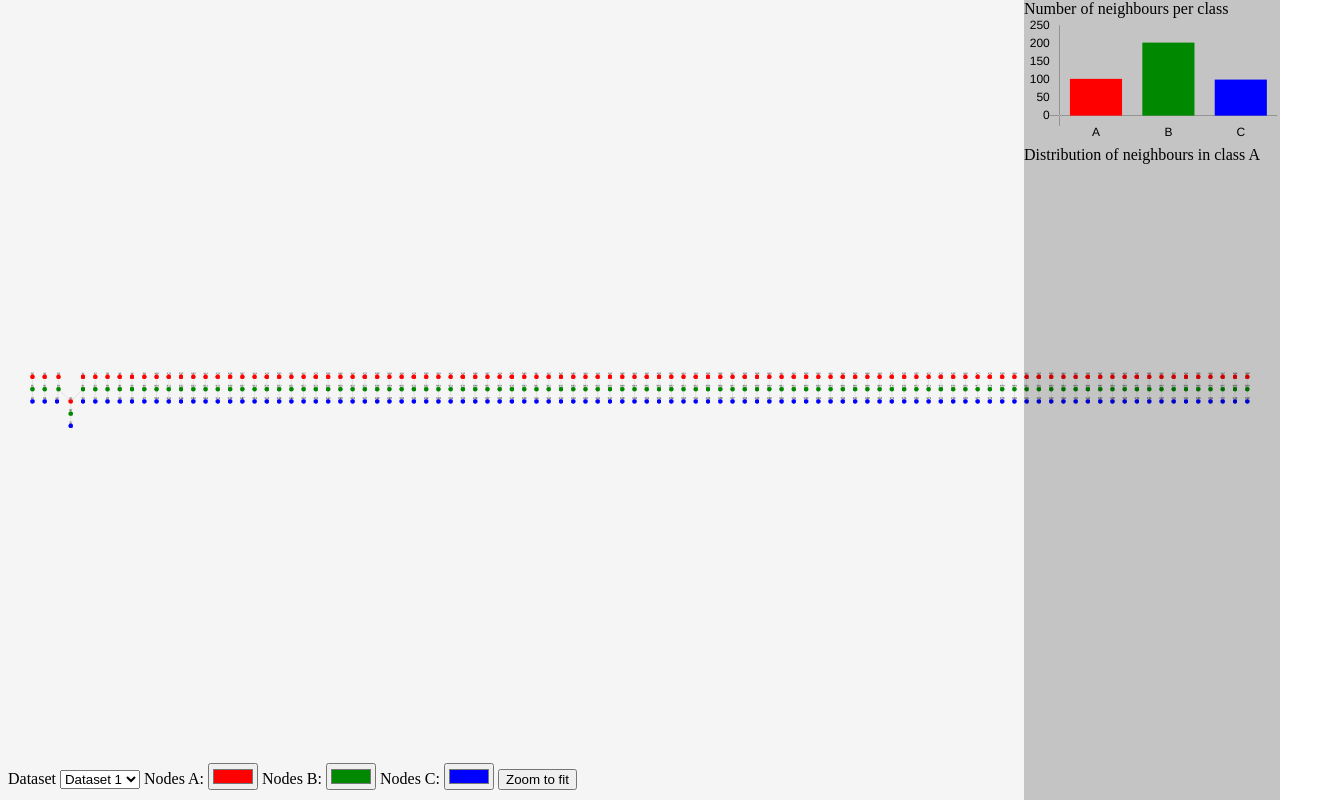
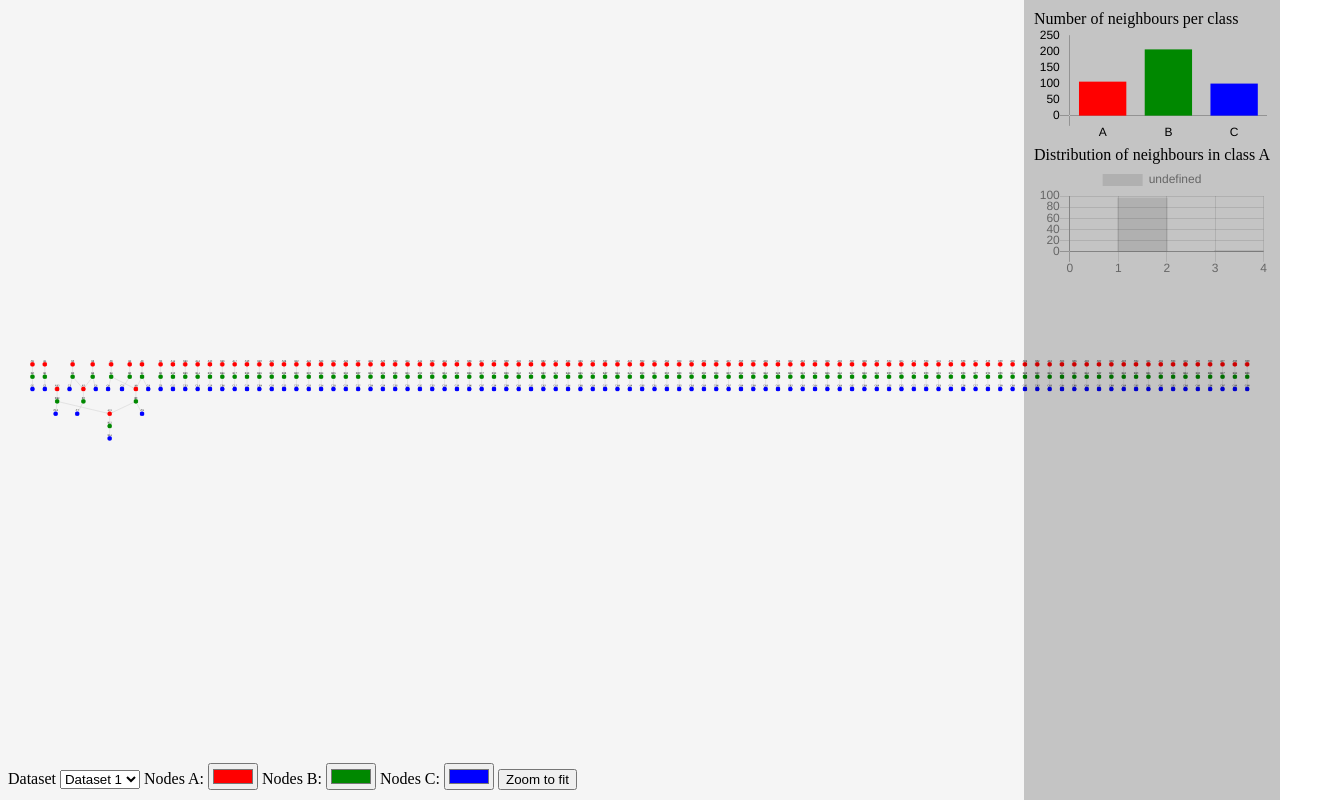
Before and after one commit to plavy/vd, a plain HTML site: page index.html in a window 1280 px wide. Shown: the whole page, 1324 px wide, since content can reach past the window. Drawn offline with nearby package versions, Linux system fonts and the light colour scheme.

Commit message:
prototype histogram

```diff
--- a/datasets.js
+++ b/datasets.js
@@ -20,6 +20,12 @@ for(let i = 0; i < N; i++) {
 
 edges.push({"data": {"id": "2:0", "source": "B4", "target": "A7"}})
 edges.push({"data": {"id": "2:1", "source": "B3", "target": "A7"}})
+
+edges.push({"data": {"id": "2:2", "source": "B6", "target": "A9"}})
+edges.push({"data": {"id": "2:3", "source": "B8", "target": "A9"}})
+
+edges.push({"data": {"id": "2:4", "source": "B9", "target": "A11"}})
+edges.push({"data": {"id": "2:5", "source": "B10", "target": "A11"}})
 
 
 const dataset1 = {
--- a/index.html
+++ b/index.html
@@ -17,11 +17,13 @@
 
 <body>
     <div id="right-panel">
-        <label for="bar-chart">Number of neighbours per class</label>
-        <canvas id="bar-chart"></canvas>
+        <div id="right-panel-content">
+            <label for="bar-chart">Number of neighbours per class</label>
+            <canvas id="bar-chart"></canvas>
 
-        <label for="bar-chart">Distribution of neighbours in class A</label>
-        <canvas id="histogram"></canvas>
+            <label for="bar-chart">Distribution of neighbours in class A</label>
+            <canvas id="histogram"></canvas>
+        </div>
     </div>
 
     <div id="control-bar">
@@ -30,11 +32,11 @@
         </select>
 
         <label for="nodesA-color">Nodes A:</label>
-        <input type="color" id="nodesA-color" value="#ff0000"/>
+        <input type="color" id="nodesA-color" value="#ff0000" />
         <label for="nodesB-color">Nodes B:</label>
-        <input type="color" id="nodesB-color" value="#008800"/>
+        <input type="color" id="nodesB-color" value="#008800" />
         <label for="nodesC-color">Nodes C:</label>
-        <input type="color" id="nodesC-color" value="#0000ff"/>
+        <input type="color" id="nodesC-color" value="#0000ff" />
 
         <button id="reset-zoom" type="button">Zoom to fit</button>
 
@@ -136,6 +138,38 @@
             }
         };
 
+        const hist = new Chart("histogram", {
+            type: 'bar',
+            data: {
+                labels: [],
+                datasets: [{
+                    data: []
+                }]
+            },
+            options: {
+                scales: {
+                    xAxes: [{
+                        display: false,
+                        barPercentage: 1.3,
+                        ticks: {
+                            max: 3,
+                        }
+                    }, {
+                        display: true,
+                        ticks: {
+                            autoSkip: false,
+                            max: 4,
+                        }
+                    }],
+                    yAxes: [{
+                        ticks: {
+                            beginAtZero: true
+                        }
+                    }]
+                }
+            }
+        });
+
 
         function changeColor(event) {
             let nodes = cy.nodes(".group0");
@@ -171,6 +205,7 @@
                 name: 'dagre'
             }).run();
 
+            // Bar chart
             bar.data.datasets = []
             let count = new Array(K)
             for (var i = 0; i < K; i++) {
@@ -183,6 +218,18 @@
                 backgroundColor: ["#ff0000", "#008800", "#0000ff"]
             }]
             bar.update();
+
+            // Histogram
+            className = ".group" + 0;
+            count = [0, 0, 0, 0, 0, 0]
+            cy.nodes(className).forEach((node) => count[node.neighborhood().nodes().length] += 1);
+            hist.data.labels = [0, 1, 2, 3, 4, 5]
+            hist.data.datasets = [{
+                data: count
+            }]
+            hist.update()
+
+            // Colors
             updateColor(0, document.getElementById("nodesA-color").value)
             updateColor(1, document.getElementById("nodesB-color").value)
             updateColor(2, document.getElementById("nodesC-color").value)
--- a/styles.css
+++ b/styles.css
@@ -28,3 +28,7 @@
 #right-panel:hover {
     background-color: rgba(255, 255, 255, 0.95);
 }
+
+#right-panel-content {
+    padding: 10px;
+}
```
